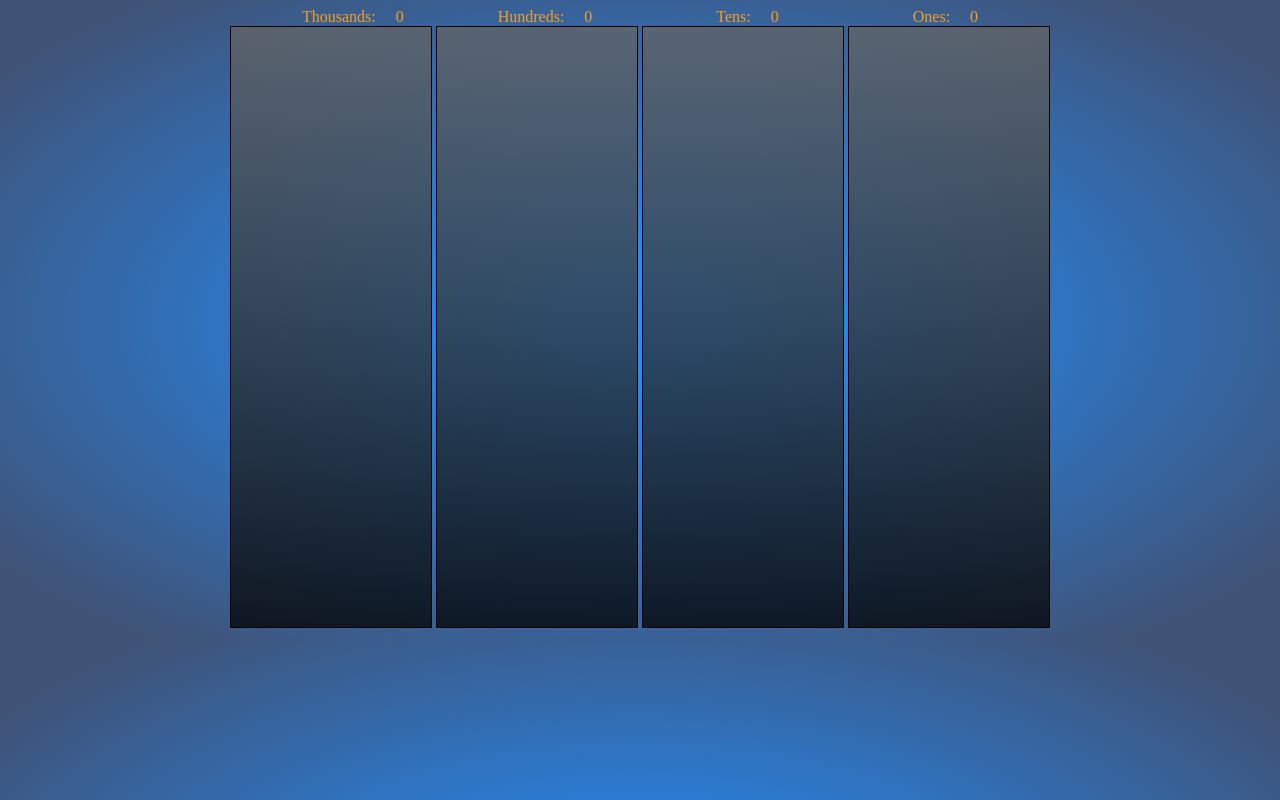
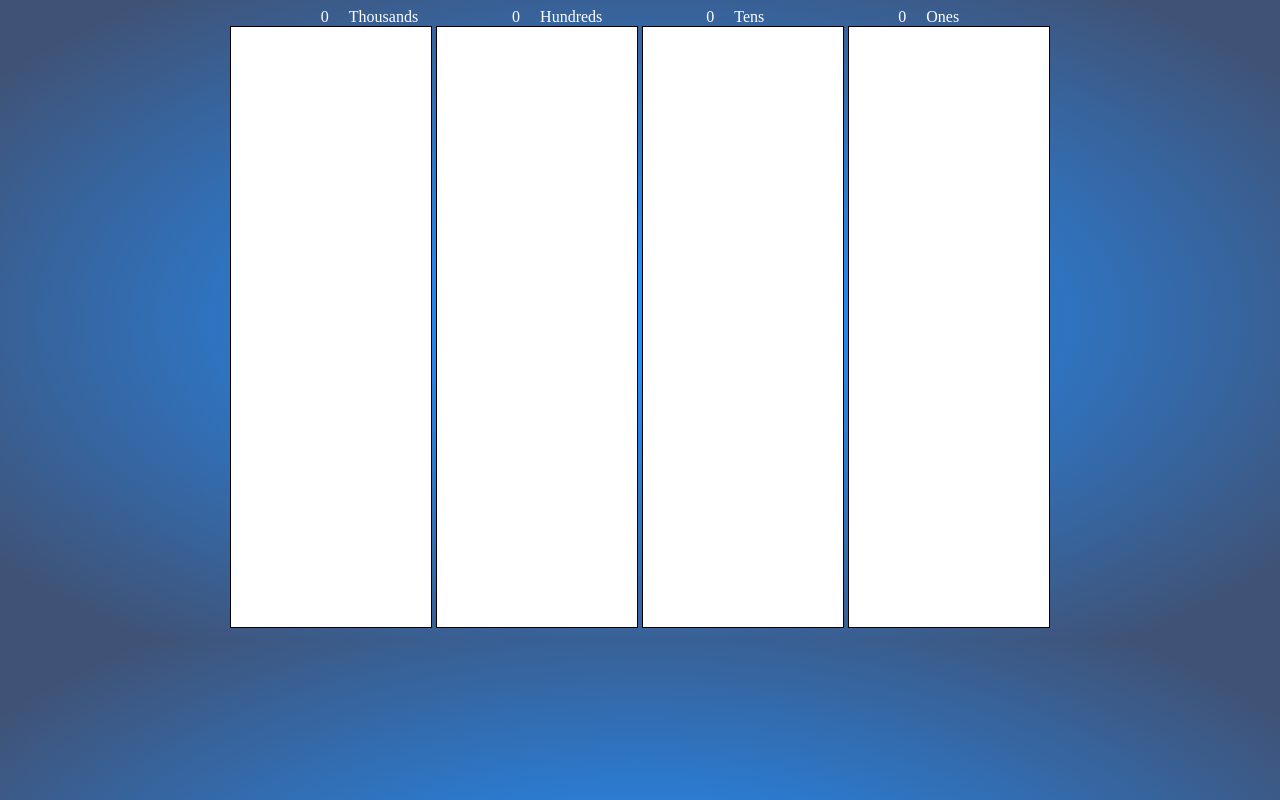
Before and after one commit to EmceeY/drawingThings, a website: page PVE.html in a window 1280 px wide. Drawn offline with nearby package versions, Linux system fonts and the light colour scheme; files whose address does not match are found by name.

Commit message:
styling fixed

```diff
--- a/PVE.html
+++ b/PVE.html
@@ -9,10 +9,10 @@
 <body onLoad='init()' class='fullPage'>
 <div class='kaboomContainer'>
   <div class='titleContainer'>
-    <span class="titleThousands">Thousands:</span><span id="canvas1Counter"></span>
-    <span class="titleHundreds">Hundreds:</span><span id="canvas2Counter"></span>
-    <span class="titleTens">Tens:</span><span id="canvas3Counter"></span>
-    <span class="titleOnes">Ones:</span><span id="canvas4Counter"></span>
+    <span id="canvas1Counter"></span><span class="titleThousands">Thousands</span>
+    <span id="canvas2Counter"></span><span class="titleHundreds">Hundreds</span>
+    <span id="canvas3Counter"></span><span class="titleTens">Tens</span>
+    <span id="canvas4Counter"></span><span class="titleOnes">Ones</span>
   </div>
 
   <div class="draw">
--- a/drawing.js
+++ b/drawing.js
@@ -136,7 +136,7 @@ function CanvasState(canvas) {
   // double click for making new shapes
   canvas.addEventListener('dblclick', function(e) {
     var mouse = myState.getMouse(e);
-    myState.addShape(new Shape(mouse.x - 10, mouse.y - 10, 20, 20, 'rgba(249,158,26,.6)'));
+    myState.addShape(new Shape(mouse.x - 10, mouse.y - 10, 20, 20, 'rgba(0,0,0,1)'));
   }, true);
 
   // **** Options! ****
@@ -260,12 +260,12 @@ function checkNumbers(canvases){
     if(canvases[i].addTen === true){
       canvases[i].addTen = false;
       for (j=0; j < 10; j++){
-        canvases[i+1].addShape(new Shape(randomNumber(20, 170), randomNumber(20, 500), 20, 20, 'rgba(249,158,26,.6)'));
+        canvases[i+1].addShape(new Shape(randomNumber(20, 170), randomNumber(20, 500), 20, 20, 'rgba(0,0,0,1)'));
       }
     }
     else if( (i > 0) & (canvases[i].addOne === true)){
       canvases[i].addOne = false;
-      canvases[i-1].addShape(new Shape(randomNumber(20, 170), randomNumber(20, 500), 20, 20, 'rgba(249,158,26,.6)'));
+      canvases[i-1].addShape(new Shape(randomNumber(20, 170), randomNumber(20, 500), 20, 20, 'rgba(0,0,0,1)'));
       return;
     }
   }
--- a/styles.css
+++ b/styles.css
@@ -7,7 +7,7 @@
 }
 
 .canvas{
-  background: linear-gradient(rgba(100, 100, 100, .75), rgba(0, 0, 0, .75)); ;
+  background: rgba(255, 255, 255, 1) ;
 }
 
 .titleContainer{
@@ -16,10 +16,16 @@
 }
 
 span{
-  color: #f99e1a;
+  color: white;
 }
 
 .titleThousands{
+  display: inline-block;
+  padding-left: 0px;
+  padding-right: 50px;
+}
+
+#canvas1Counter{
   display: inline-block;
   padding-left: 0px;
   padding-right: 20px;
@@ -27,13 +33,13 @@ span{
   margin: 0 auto;
 }
 
-#canvas1Counter{
+.titleHundreds{
   display: inline-block;
   padding-left: 0px;
-  padding-right: 50px;
+  padding-right: 30px;
 }
 
-.titleHundreds{
+#canvas2Counter{
   display: inline-block;
   padding-left: 40px;
   padding-right: 20px;
@@ -41,13 +47,27 @@ span{
   margin: 0 auto;
 }
 
-#canvas2Counter{
+.titleTens{
   display: inline-block;
   padding-left: 0px;
-  padding-right: 30px;
+  padding-right: 40px;
 }
 
-.titleTens{
+#canvas3Counter{
+  display: inline-block;
+  padding-left: 70px;
+  padding-right: 20px;
+  height: 100%;
+  margin: 0 auto;
+}
+
+.titleOnes{
+  display: inline-block;
+  padding-left: 0px;
+  padding-right: 0px;
+}
+
+#canvas4Counter{
   display: inline-block;
   padding-left: 90px;
   padding-right: 20px;
@@ -55,26 +75,6 @@ span{
   margin: 0 auto;
 }
 
-#canvas3Counter{
-  display: inline-block;
-  padding-left: 0px;
-  padding-right: 40px;
-}
-
-.titleOnes{
-  display: inline-block;
-  padding-left: 90px;
-  padding-right: 20px;
-  height: 100%;
-  margin: 0 auto;
-}
-
-#canvas4Counter{
-  display: inline-block;
-  padding-left: 0px;
-  padding-right: 0px;
-}
-
 .kaboomContainer{
   margin: 0 auto;
   text-align: center;
```
